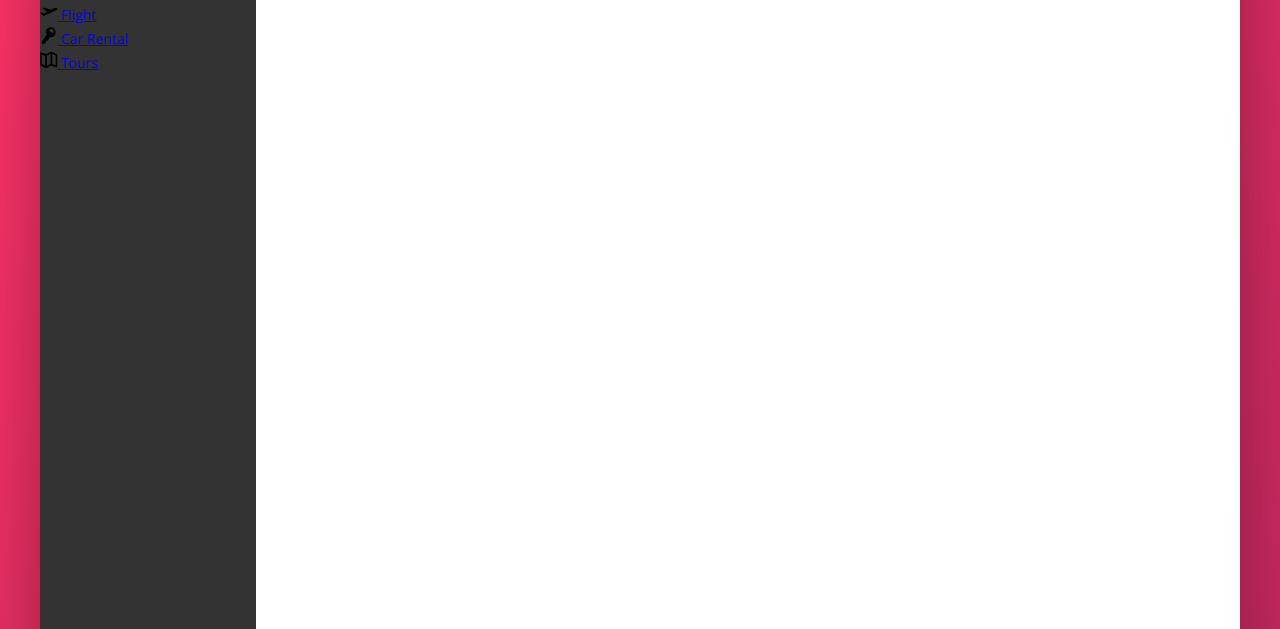
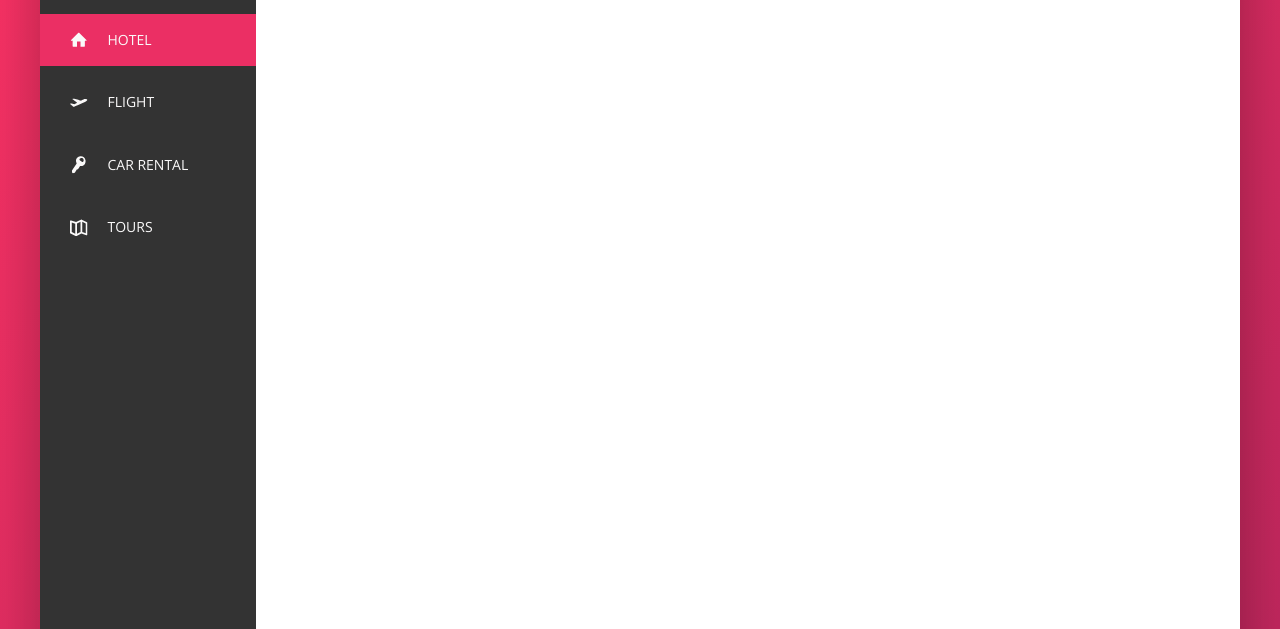
Before and after one commit to cmobley001/trillo_flex, a plain HTML site: page index.html in a window 1280 px wide. Shown: the part 171-800 px from the top of the page. Drawn offline with nearby package versions, Linux system fonts and the light colour scheme.

Commit message:
updated side nav markup and css

```diff
--- a/index.html
+++ b/index.html
@@ -56,7 +56,7 @@
       <div class="content">
         <nav class="sidebar">
           <ul class="side-nav">
-            <li class="side-nav__item">
+            <li class="side-nav__item side-nav__item--active">
               <a href="#" class="side-nav__link">
                 <svg class="side-nav__icon">
                   <use xlink:href="img/sprite.svg#icon-home"></use>
@@ -90,9 +90,7 @@
             </li>
           </ul>
 
-          <div class="legal">
-            &copy; 2024 by trillo. All rights reserved.
-          </div>
+          <div class="legal">&copy; 2024 by trillo. All rights reserved.</div>
         </nav>
         <main class="hotel-view">hotel-view</main>
       </div>
--- a/sass/_components.scss
+++ b/sass/_components.scss
@@ -107,14 +107,66 @@
 .side-nav {
   font-size: 1.4rem;
   list-style: none;
+  margin-top: 3.5rem;
 
-  &__item {}
+  &__item {
+    position: relative;
+    &:not(:last-child) {
+      margin-bottom: 1rem;
+    }
+  }
 
-  &__link {}
+  &__item::before {
+    content: "";
+    position: absolute;
+    top: 0;
+    left: 0;
+    height: 100%;
+    width: 3px;
+    background-color: var(--color-primary);
+    transform: scaleY(0);
+    transition: transform 0.2s, width 0.4s cubic-bezier(1, 0, 0, 1),
+      background-color 0.1s;
+  }
+
+  &__item:hover::before,
+  &__item--active::before {
+    transform: scaleY(1);
+    width: 100%;
+  }
+
+  &__item:active::before {
+    background-color: var(--color-primary-light);
+  }
+
+  // &__item::before {
+  //   content: "";
+  //   height: 1.5rem;
+  //   width: 1.5rem;
+  //   border-radius: 50%;
+  //   display: inline-block;
+  //   margin-right: 1.5rem;
+  // }
+
+  &__link:link,
+  &__link:visited {
+    color: var(--color-grey-light-1);
+    text-decoration: none;
+    text-transform: uppercase;
+    display: block;
+    padding: 1.5rem 3rem;
+    position: relative;
+    z-index: 10;
+
+    display: flex;
+    align-items: center;
+  }
 
   &__icon {
-    width:1.75rem;
-    height:1.75rem;
+    width: 1.75rem;
+    height: 1.75rem;
+    margin-right: 2rem;
+    fill: currentColor;
   }
 }
 
```
Also changed, not shown: css/main.css.
